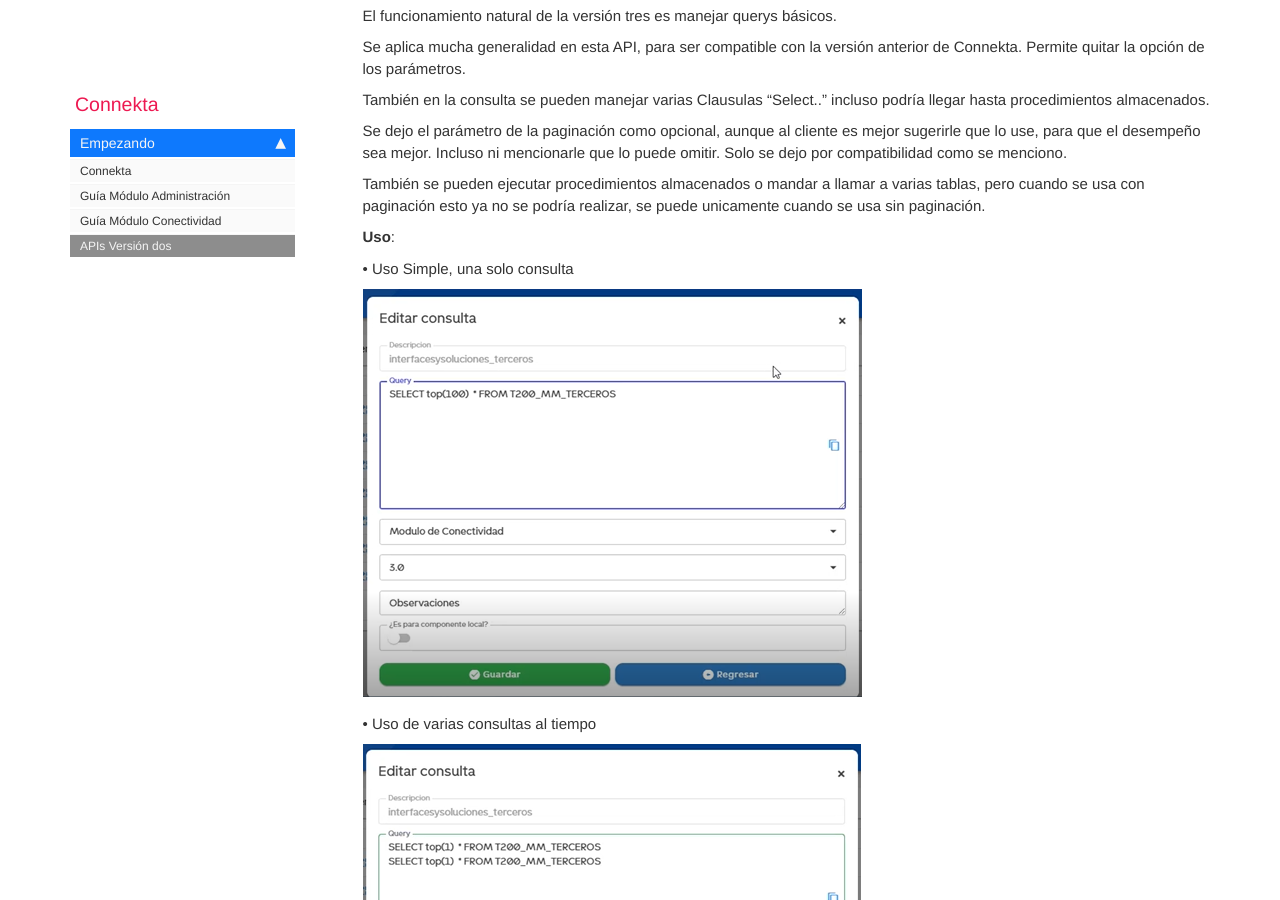
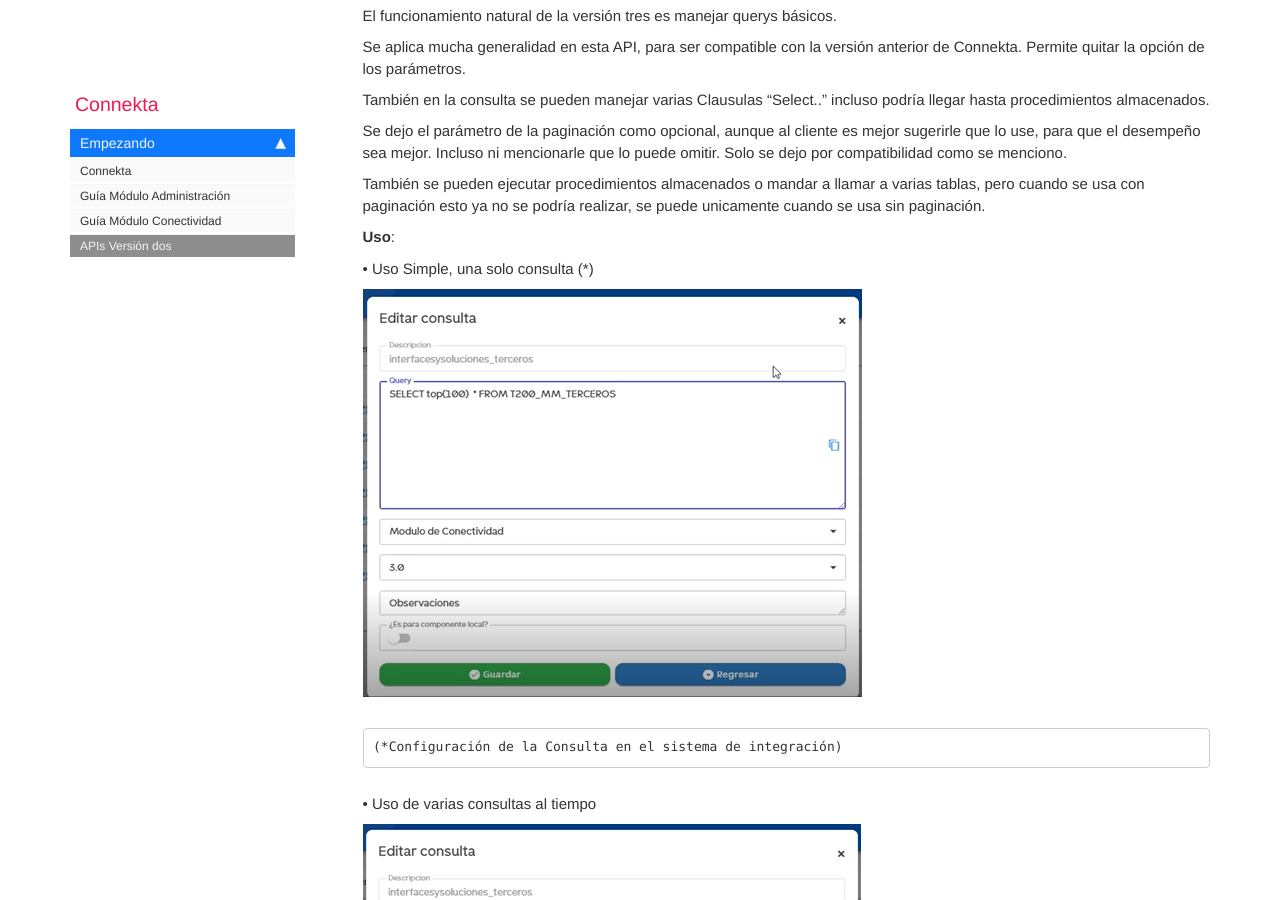
Before and after one commit to Interfaces-y-Soluciones-Interno/Documentacion, a Jekyll site: the page built from pages/sistema_integracion/si_apis_v2_guia.md, in a window 1280 px wide and 900 px high, scrolled down 2300 px. Built offline with Jekyll 4.4.1, drawn with Linux system fonts in a browser that asks for light colours; comment, search, counter and statistics services are not loaded.

Commit message:
Update si_apis_v2_guia.md

```diff
--- a/pages/sistema_integracion/si_apis_v2_guia.md
+++ b/pages/sistema_integracion/si_apis_v2_guia.md
@@ -86,10 +86,11 @@ También se pueden ejecutar procedimientos almacenados o mandar a llamar a varia
 
 **Uso**:
 
-• Uso Simple, una solo consulta
+• Uso Simple, una solo consulta (*)
 
 {% include inline_image.html
 file="API_V2_0003.png" alt="" %}
+    (*Configuración de la Consulta en el sistema de integración)
 
 • Uso de varias consultas al tiempo
 
```
